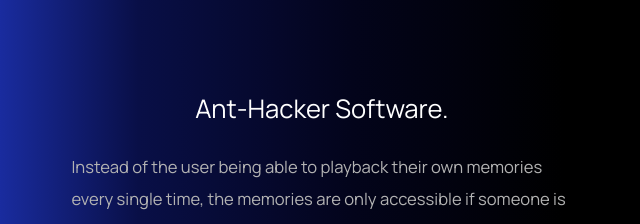
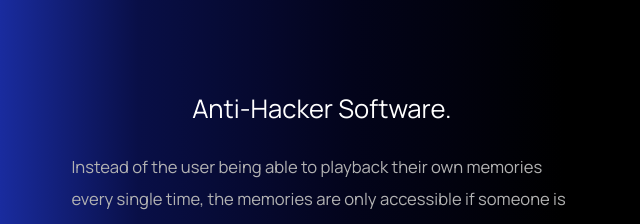
Before and after one commit to katieferreol/memorabilia, a plain HTML site: page index.html in a window 1280 px wide. Shown: the part 2258-2482 px from the top of the page, 75-715 px from the left. Drawn offline with nearby package versions, Linux system fonts and the light colour scheme.

Commit message:
Update index.html

```diff
--- a/index.html
+++ b/index.html
@@ -78,7 +78,7 @@
            <p class="components2" style="font-size:1.3vw;">On the left side of the frames, a small data chip is installed that connects your memories to the projection technology.</p>
            <p class="components4" style="font-size:1.3vw;">To mimic recalling of memories, the projected video will be hazy and muffled, preventing users to grow too dependent on them.</p>
            <img class="components" src="hacker.png" style="width:40vw" data-aos="fade-left" data-aos-delay="300"></img>
-          <p class="components1" style="font-size:2vw;">Ant-Hacker Software.</p>
+          <p class="components1" style="font-size:2vw;">Anti-Hacker Software.</p>
            <p class="components5" style="font-size:1.3vw;">Instead of the user being able to playback their own memories every single time, the memories are only accessible if someone is asking it from you and you give it with your consent.</p>
       </div>
 
```
